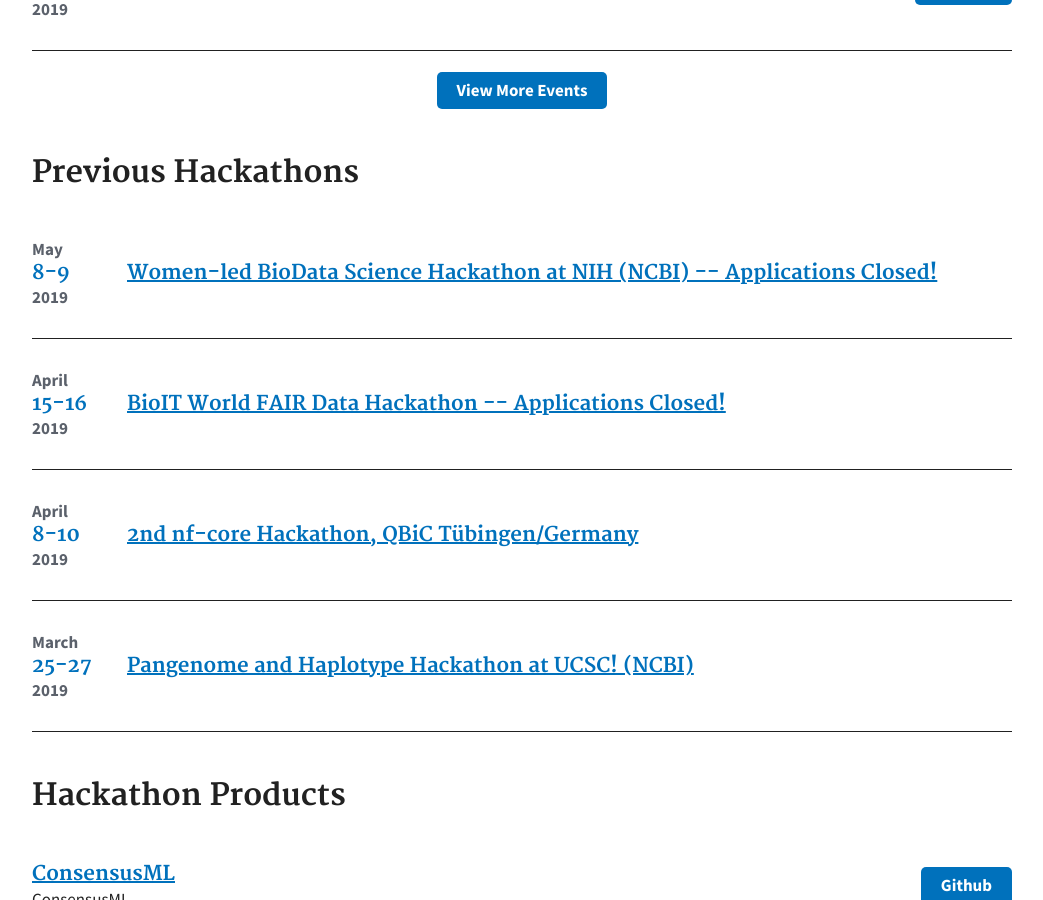
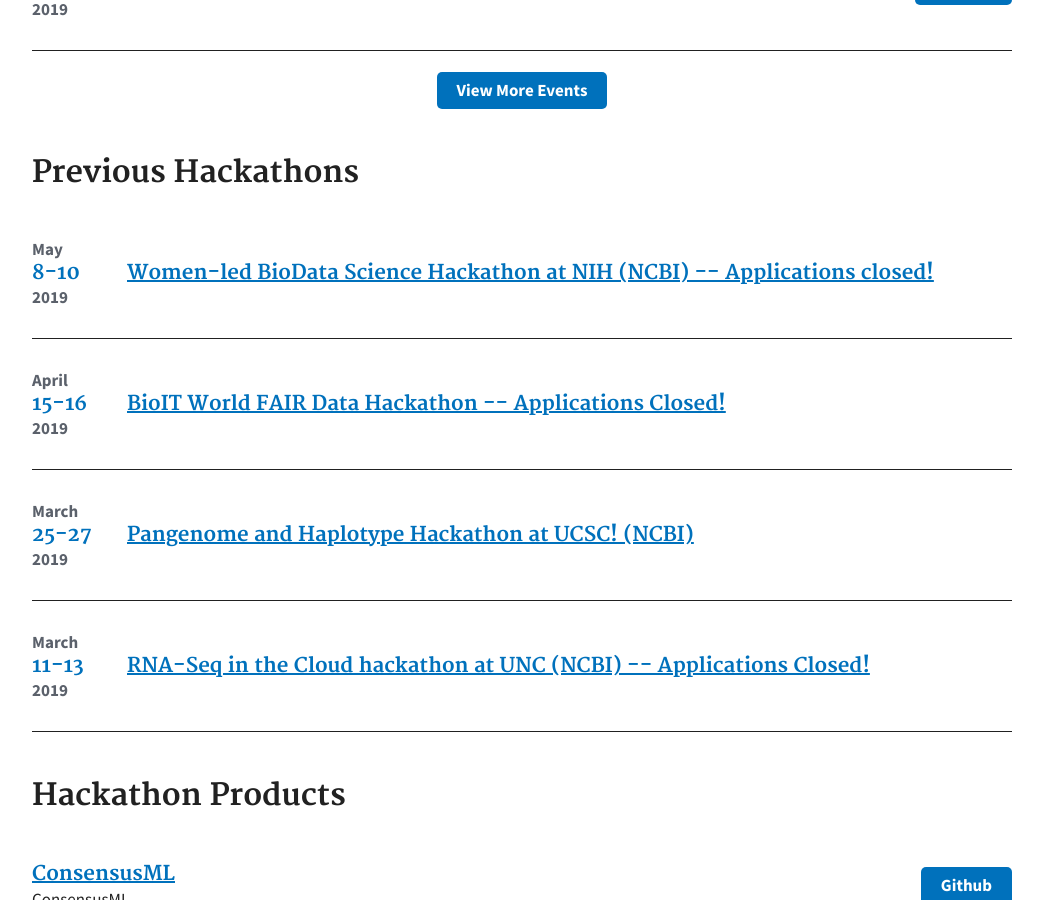
Before and after one commit to NCBI-Codeathons/ncbi-codeathons.github.io, a Jekyll site: the page built from index.md, in a window 1280 px wide and 900 px high, scrolled down 1104 px. Shown: the whole window, without its empty margins (118-1161 px from the left). Built offline with Jekyll 4.4.1, drawn with Linux system fonts in a browser that asks for light colours; our own code applies the rules of GitHub Pages for plain Markdown files.

Commit message:
Update logic for the hero banner component to render different titles per page update previous hackathon data

```diff
--- a/_data/hero.yml
+++ /dev/null
@@ -1,3 +0,0 @@
-- image: "placeholder.png"
-  title: "NCBI Hackathons"
-  paragraph: "Bringing people together to build tools to or perform advanced bioinformatics analysis."
--- a/_data/previous-hackathon.yml
+++ b/_data/previous-hackathon.yml
@@ -1,7 +1,7 @@
 - month: "May"
-  day: "8-9"
+  day: "8-10"
   year: "2019"
-  title: "Women-led BioData Science Hackathon at NIH (NCBI) -- Applications Closed!"
+  title: "Women-led BioData Science Hackathon at NIH (NCBI) -- Applications closed!"
   link: "#"
 
 - month: "April"
@@ -10,14 +10,14 @@
   title: "BioIT World FAIR Data Hackathon -- Applications Closed!"
   link: "#"
 
-- month: "April"
-  day: "8-10"
-  year: "2019"
-  title: "2nd nf-core Hackathon, QBiC Tübingen/Germany"
-  link: "#"
-
 - month: "March"
   day: "25-27"
   year: "2019"
   title: "Pangenome and Haplotype Hackathon at UCSC! (NCBI)"
   link: "#"
+
+- month: "March"
+  day: "11-13"
+  year: "2019"
+  title: "RNA-Seq in the Cloud hackathon at UNC (NCBI) -- Applications Closed!"
+  link: "#"
--- a/_includes/hero-banner.html
+++ b/_includes/hero-banner.html
@@ -1,11 +1,9 @@
 <div class="hero">
-  {% for hero in site.data.hero %}
   <div class="stretch-container">
-      <img src="{{ site.baseurl}}/img/{{ hero.image }}" />
+      <img src="{{ site.baseurl}}/img/{{ include.image }}" />
   </div>
   <div class="hero-text-content">
-    <h1>{{ hero.title }}</h1>
-    <p>{{ hero.paragraph }}</p>
+    <h1>{{ include.title }}</h1>
+    <p>{{ include.paragraph }}</p>
   </div>
-  {% endfor %}
 </div>
--- a/_layouts/default.html
+++ b/_layouts/default.html
@@ -9,7 +10,15 @@
     <div class="usa-overlay"></div>
     {% include header.html %}
     {% include navigation.html %}
-    {% include hero-banner.html %}
+    {% if page.title == 'About' %}
+      {% include hero-banner.html image="placeholder.png" title="About" paragraph="Ipsum Lorem" %}
+    {% elsif page.title == 'Products' %}
+      {% include hero-banner.html image="placeholder.png" title="Products" paragraph="Ipsum Lorem" %}
+    {% elsif page.title == 'Resources' %}
+      {% include hero-banner.html image="placeholder.png" title="Resources" paragraph="Ipsum Lorem" %}
+    {% else %}
+      {% include hero-banner.html image="placeholder.png" title="NCBI Hackathons" paragraph="Bringing people together to build tools to or perform advanced bioinformatics analysis." %}
+    {% endif %}
     <main id="main-content">
       <section class="usa-section">
         <div class="usa-grid">
```
Also changed, not shown: other parts of _layouts/default.html (+1 -0 lines), about.md (+0 -1 lines), index.md (+1 -0 lines), products.md (added, +6 -0 lines), resources.md (added, +6 -0 lines).
